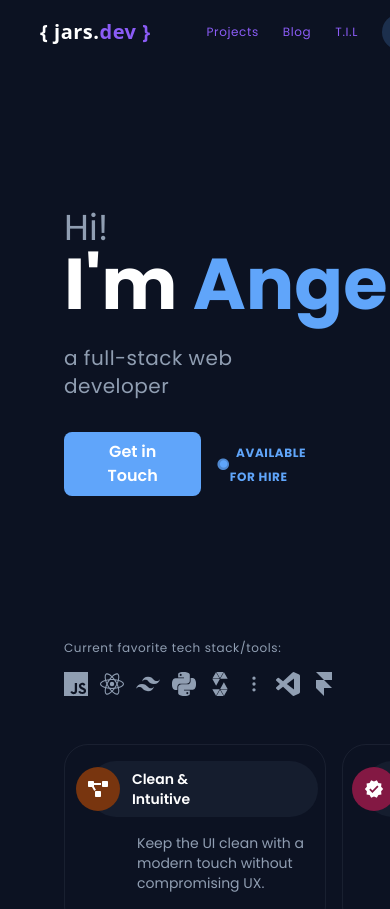
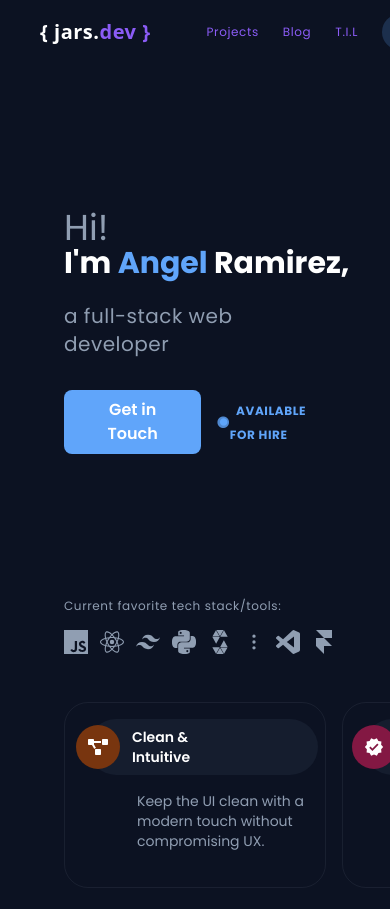
Before and after one commit to ImJars/Development-full-coding, a React (Vite) app: page / in a window 390 px wide. Shown: the top 909 px of the page. Built offline with nearby package versions, Linux system fonts and the light colour scheme.

Commit message:
Update home.jsx

```diff
--- a/src/home.jsx
+++ b/src/home.jsx
@@ -166,7 +166,7 @@ function Home() {
                 </motion.h1>
                 <motion.h2
                   animate={animateName}
-                  className="opacity-0 transform -translate-x-10 text-7xl leading-none font-bold mb-6"
+                  className="opacity-0 transform -translate-x-10 text-3xl sm:text-4xl md:text-5xl lg:text-6xl xl:text-7xl leading-none font-bold mb-6"
                 >
                   I'm&nbsp;
                   <font className="text-text-blue">Angel</font>
```
